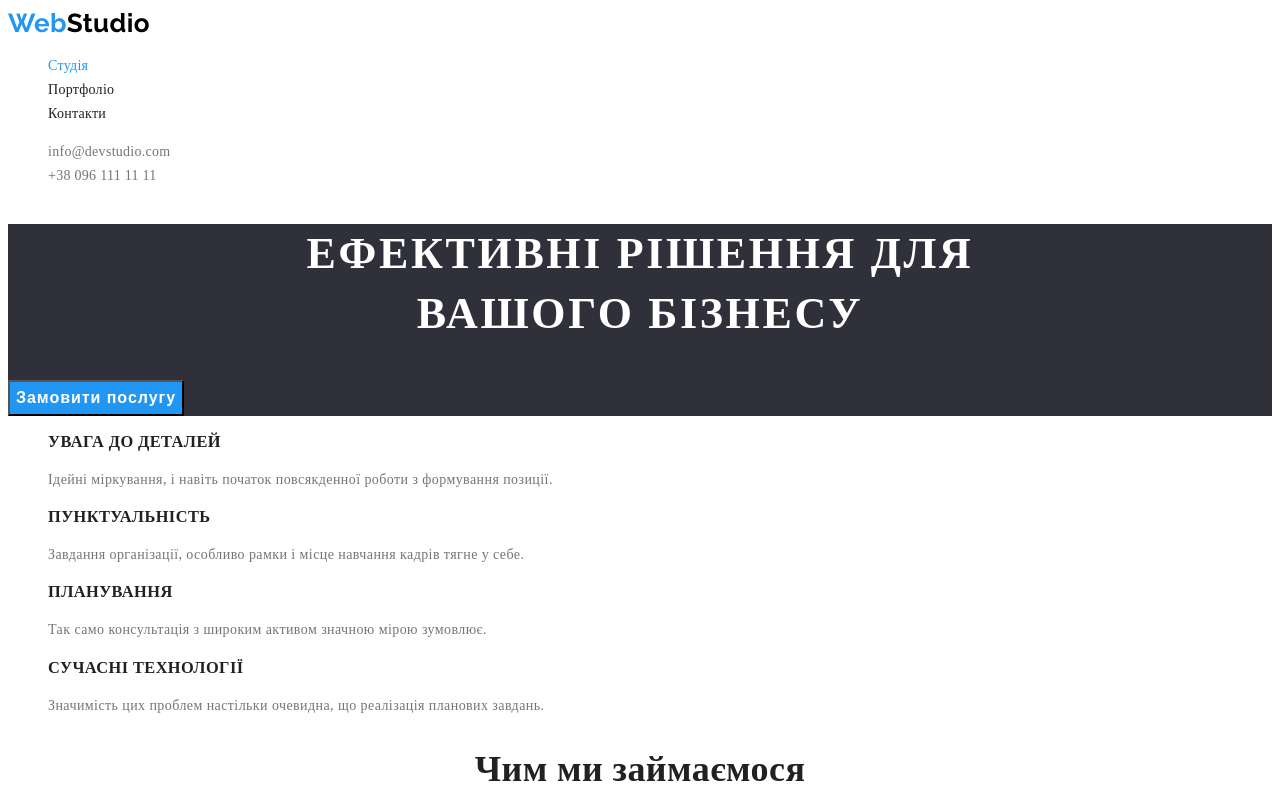
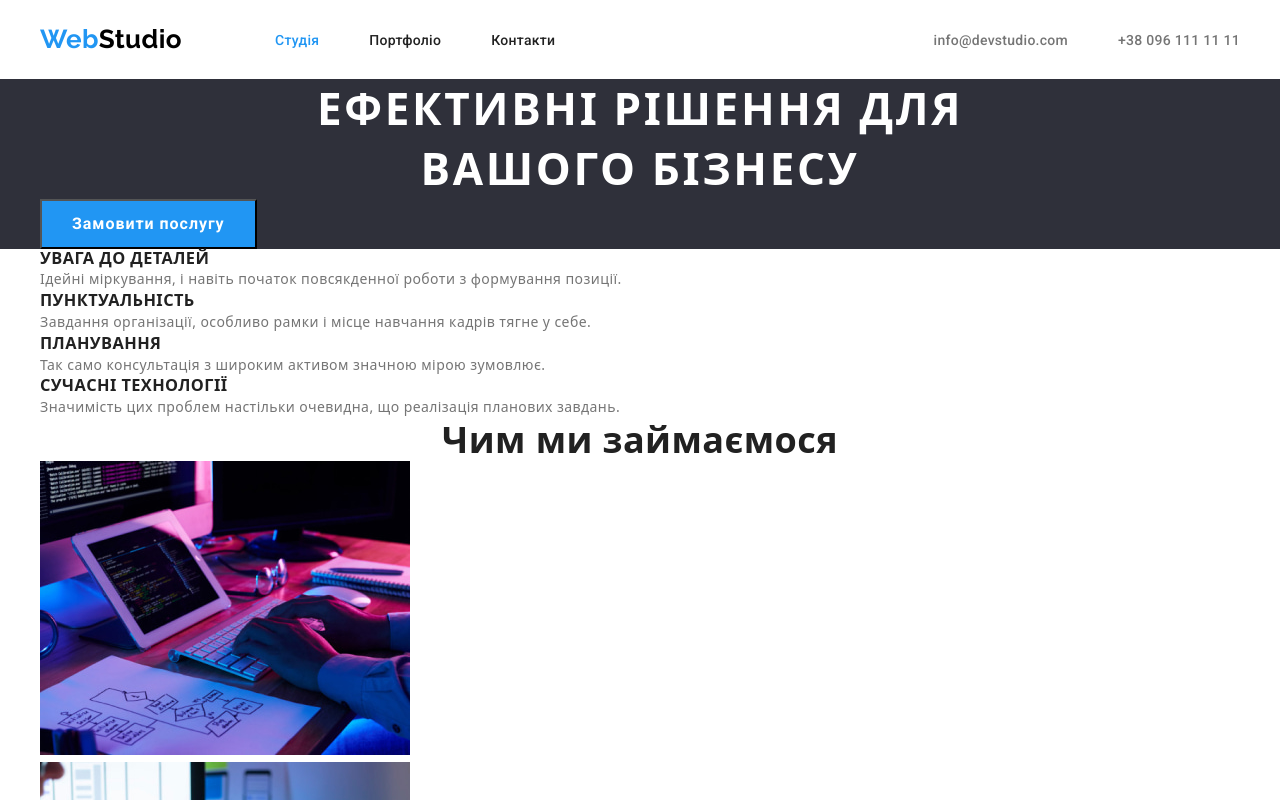
Before and after one commit to alonahaletska/goit-markup-hw-03333, a plain HTML site: page index.html in a window 1280 px wide. Shown: the top 800 px of the page. Drawn offline with nearby package versions, Linux system fonts and the light colour scheme.

Commit message:
добавление стилей на геометрию (хедер)

```diff
--- a/css/styles.css
+++ b/css/styles.css
@@ -22,7 +22,15 @@ body{
     letter-spacing: 0.03em;
     color: var(--black-txt-color);
 }
+
+h1, h2, h3, h4, p{
+    margin-top: 0px;
+    margin-bottom: 0px;
+}
 .list{
+    padding-left: 0px;
+    margin-top: 0px;
+    margin-bottom: 0px;
     list-style: none;
 }
 
@@ -30,9 +38,24 @@ body{
     text-decoration: none;
 }
 
+.container{
+    width: 1200px;
+    /*padding-left: 20px;
+    padding-right: 20px;*/
+    margin-left: auto;
+    margin-right: auto;
+}
 .header{
+    padding-top: 24px;
+    padding-bottom: 24px;
     background: var(--white-bgr-color);
 }
+
+.header-container{
+    display: flex;
+    align-items: center;
+}
+
 .header-link,
 .footer-link{
     font-family: 'Raleway';
@@ -40,13 +63,31 @@ body{
     font-size: 26px;
     line-height: 1.19;
     color: var(--blue-txt-color);
+
+    margin-right: 93px;
 }
 .header-link-logo{
     color: var(--tblack-txt-color);
 }
+
+
+.nav-list{
+    display: flex;
+    align-items: center;
+
+}
+
+.nav-item{
+    margin-right: 50px;
+}
+.nav-item:last-child{
+    margin: 0px;
+}
 .nav-link{
+    font-family: 'Roboto';
     font-weight: 500;
-    line-height: 1.14;
+    font-size: 14px;
+    line-height: 16px;
     letter-spacing: 0.02em;
     color: var(--black-txt-color);
 }
@@ -57,9 +98,19 @@ body{
 .nav-link:focus{
     color: var(--blue-txt-color);
 }
+
+.header-list{
+    display: flex;
+    align-items: center;
+    margin-left: auto;
+}
 .header-contact{
+    margin-left: 50px;
+    font-family: 'Roboto';
+    font-style: normal;
     font-weight: 500;
-    line-height: 1.14;
+    font-size: 14px;
+    line-height: 16px;
     letter-spacing: 0.02em;
     color: var(--gray-txt-color);
 }
@@ -82,6 +133,10 @@ body{
     color: var(--white-txt-color)
 }
 .hero-button{
+    padding: 8px 30px;
+    max-width: 350px;
+    min-width: 216px;
+    font-family: 'Roboto';
     font-weight: 700;
     font-size: 16px;
     line-height: 1.88;
--- a/index.html
+++ b/index.html
@@ -10,6 +10,7 @@
     <link rel="preconnect" href="https://fonts.gstatic.com" crossorigin>
     <link href="https://fonts.googleapis.com/css2?family=Raleway:wght@700&family=Roboto:wght@400;500;700;900&display=swap"
         rel="stylesheet">
+    <link rel="stylesheet" href="node_modules/modern-normalize/modern-normalize.css">
     <!--Подключение файла стилей-->
     <link rel="stylesheet" href="./css/styles.css">
 </head>
@@ -17,6 +18,7 @@
 <body>
     <!--секция хедер-->
     <header class="header">
+        <div class="container header-container">
             <a class="header-link link" href="/index.html">Web<span class="header-link-logo">Studio</span></a>
             <!--главная навигация-->
                 <nav class="nav">
@@ -26,20 +28,26 @@
                         <li class="nav-item"><a class="nav-link link" href="">Контакти</a></li>
                     </ul>
                 </nav>
+
                 <ul class="header-list list">
                     <li class="header-item"> <a class="header-contact link" href="mailto:info@devstudio.com">info@devstudio.com</a> </li>
                     <li class="header-item"> <a class="header-contact link" href="tel:+380961111111">+38 096 111 11 11</a></li>
                 </ul>
+
+        </div>
     </header>
     <!--Уникальный контент-->
     <main>
     <!--Секция Герой-->
     <section class="hero">
+        <div class="container ">
             <h1 class="hero-title">Ефективні рішення для <br> вашого бізнесу</h1>
             <button class="hero-button" type="button">Замовити послугу</button>
+        </div>
     </section>
     <!--Секция О нас-->
     <section class="about">
+        <div class="container">
             <ul class="about-list list">
                 <li class="about-item">
                     <h3 class="about-title">УВАГА ДО ДЕТАЛЕЙ</h3>
@@ -58,17 +66,21 @@
                     <p class="about-text">Значимість цих проблем настільки очевидна, що реалізація планових завдань.</p>
                 </li>
             </ul>
+        </div>
     </section>
     <section class="services">
+        <div class="container">
             <h2 class="services-title">Чим ми займаємося</h2>
             <ul class="services-list list">
                 <li class="services-item"><img class="services-image" src="/images/box1.jpg" alt="кодинг" width="370"></li>
                 <li class="services-item"><img class="services-image" src="/images/box2.jpg" alt="ноутбук з презентацією" width="370"></li>
                 <li class="services-item"><img class="services-image" src="/images/box3.jpg" alt="палітра кольорів" width="370"></li>
             </ul>
+        </div>
     </section>
  <!--Секция Наша команда-->
     <section class="team">
+        <div class="container">
             <h2 class="team-title">Наша команда</h2>
             <ul class="team-list list">
                 <li class="team-item">
@@ -78,7 +90,7 @@
                 </li>
                 <li class="team-item">
                     <img class="team-image" src="/images/img2.jpg" alt="фото Ольга Рєпіна" width="270">
-                <h class="team-name"3 class="team-name">Ольга Рєпіна</h>
+                    <h class="team-name">Ольга Рєпіна</h>
                     <p class="team-text">Frontend Developer</p>
                 </li>
                 <li class="team-item">
@@ -92,10 +104,12 @@
                     <p class="team-text">UI Designer</p>
                 </li>
             </ul>
+        </div>
     </section>
     </main>
     <!--Секция футер-->
     <footer class="footer">
+        <div class="container">
             <a class="footer-link link" href="/index.html">Web<span class="footer-logo">Studio</span></a>
             <address class="footer-address">
                 <ul class="footer-list list">
@@ -104,6 +118,7 @@
                     <li class="footer-item"><a class="footer-contact link" href="tel:+380961111111">+38 096 111 11 11</a></li>
                 </ul>
             </address>
+        </div>
     </footer>
 </body>
 </html>
```
Also changed, not shown: portfolio.html (+8 -1 lines). Lines whose indentation alone changed are shown as unchanged.
